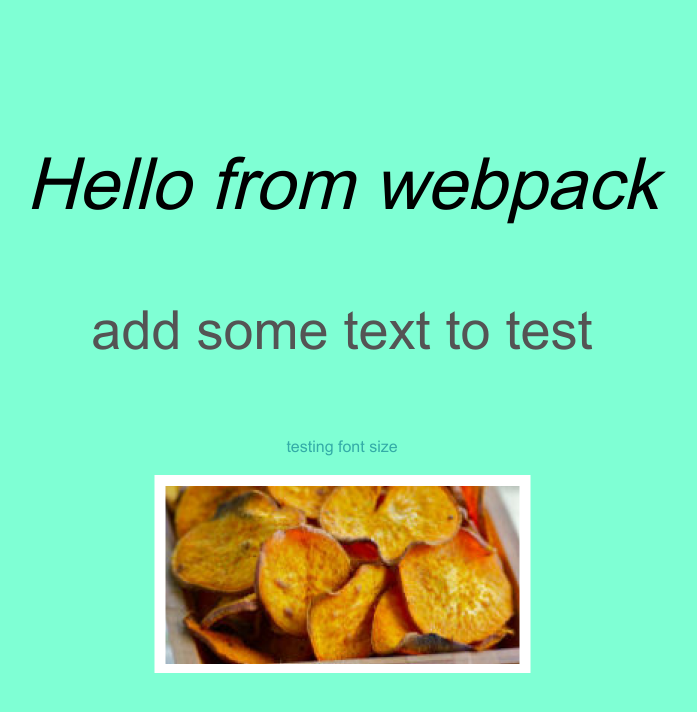
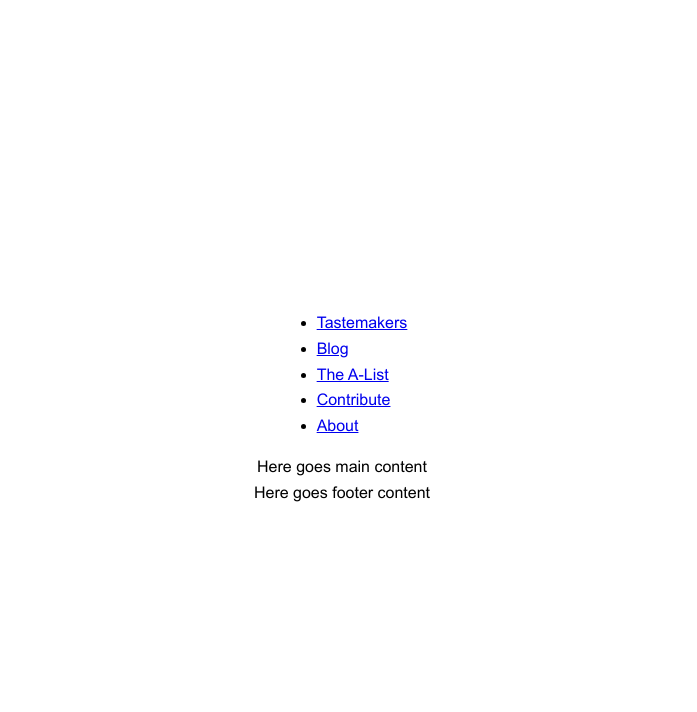
Before and after one commit to eprikhodko/dd-practice-html-css, a website built with webpack: page src/index.html in a window 1280 px wide. Shown: the whole page, without its empty margins (298-995 px from the left). Built offline with nearby package versions, Linux system fonts and the light colour scheme.

Commit message:
feat: add basic project html structure and nav

```diff
--- a/src/index.html
+++ b/src/index.html
@@ -7,9 +7,24 @@
     <title>DD - Task 1</title>
   </head>
   <body>
-    <h1>Hello from webpack</h1>
-    <h2>add some text to test</h2>
-    <p>testing font size</p>
-    <img src="./assets/img/potato-chips.png" alt="potato chips" />
+    <aside class="aside">
+      <nav class="nav">
+        <ul class="nav-list">
+          <li class="nav-item">
+            <a href="#tastemakers" class="nav-link">Tastemakers</a>
+          </li>
+          <li class="nav-item"><a href="#blog" class="nav-link">Blog</a></li>
+          <li class="nav-item">
+            <a href="#the-a-list" class="nav-link">The A-List</a>
+          </li>
+          <li class="nav-item">
+            <a href="#contribute" class="nav-link">Contribute</a>
+          </li>
+          <li class="nav-item"><a href="#about" class="nav-link">About</a></li>
+        </ul>
+      </nav>
+    </aside>
+    <main class="main">Here goes main content</main>
+    <footer class="footer">Here goes footer content</footer>
   </body>
 </html>
--- a/src/scss/abstracts/_variables.scss
+++ b/src/scss/abstracts/_variables.scss
@@ -6,3 +6,9 @@ $light-active: #d9efec;
 $primary: #34aca7;
 $dark: #000;
 $smokie: #e5e5e5;
+
+$bgcolor: aquamarine;
+
+// Typography
+
+$arialFont: Arial, Verdana, sans-serif;
--- a/src/scss/layout/_index.scss
+++ b/src/scss/layout/_index.scss
@@ -1,14 +1,8 @@
-$bgcolor: aquamarine;
-$arialFont: Arial, Verdana, sans-serif;
-
 body {
-  background-color: $bgcolor;
   display: flex;
   flex-direction: column;
   align-items: center;
   justify-content: center;
-  // font-family: Verdana, Geneva, Tahoma, sans-serif;
-  font-family: $arialFont;
 
   height: 100vh;
   padding: 0;
```
